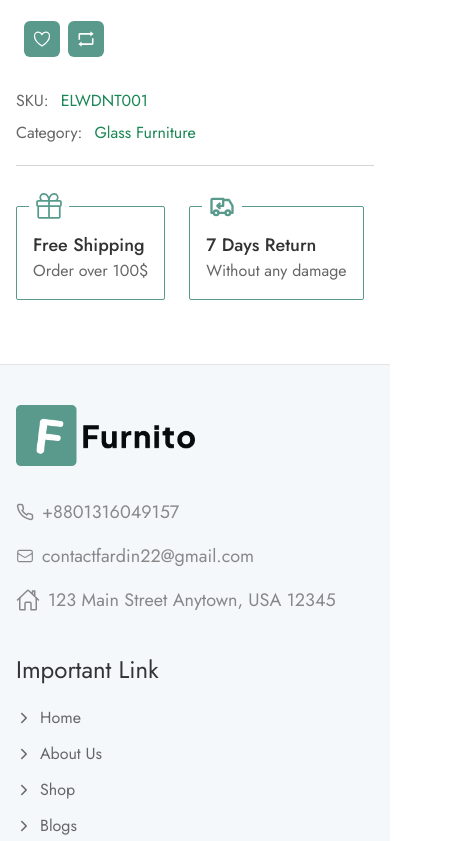
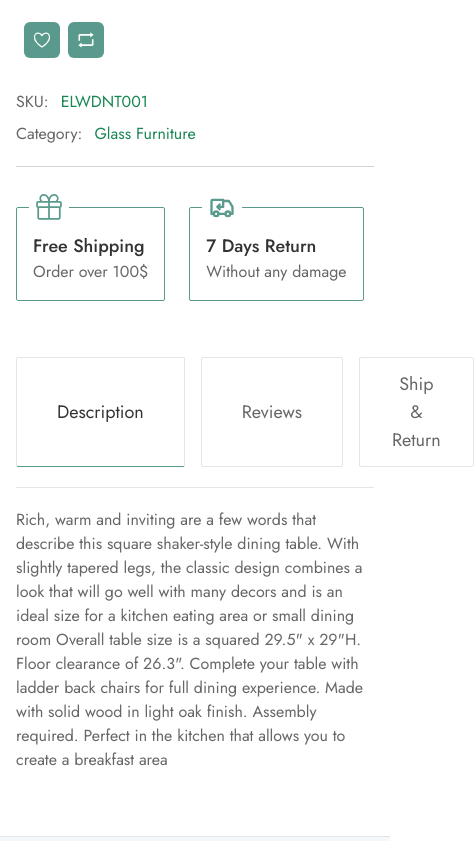
Before and after one commit to devfardin/furniture-Ecommerce-website, a React (Vite) app: page /shop/single in a window 390 px wide. Shown: the part 1156-1997 px from the top of the page, 474 px wide, since content can reach past the window. Built offline with nearby package versions, Linux system fonts and the light colour scheme.

Commit message:
header update

```diff
--- a/src/components/HeaderFooter/Header.jsx
+++ b/src/components/HeaderFooter/Header.jsx
@@ -37,17 +37,17 @@ const Header = () => {
     }
   ]
   return (
-  <div className='!bg-white relative z-20  mx-auto '>
+  <div className='!bg-white w-full top-0 z-50 border-b border-neutral-200   mx-auto '>
     <div>
     <div className=' max-w-[2520px] mx-auto xl:px-20 md:px-10 sm:px-2 px-4
-    flex relative bg-white z-20 top-0 left-0 justify-between  items-center py-5 xl:py-8'>
+    flex relative bg-white  top-0 left-0 justify-between  items-center py-5 xl:py-'>
       {/* Logo  */}
       <div className='w-[120px] md:w-[150px] lg:w-[150px] xl:w-[200px]'>
         <img className='w-full' src={logo} alt="Website Logo" />
       </div>
 
       {/* Website Menu and logos*/}
-      <div className='flex justify-between overflow-hidden bg-white '>
+      <div className='flex justify-between  bg-white '>
 
         <div className='lg:flex justify-between items-center gap-10 hidden relative '>
           {/* Menu Items */}
@@ -94,17 +94,31 @@ const Header = () => {
            <div className='p-3.5 relative lg:p-4 hover:bg-primary duration-300 transition-all group bg-neutral-200'>
            <Link to='/'>
             <BsCart2 className='text-xl !z-10 group-hover:text-white duration-300 transition-all'/>
-            <span className="absolute -right-0 top-0.5 flex h-[20px] w-[20px] items-center justify-center rounded-full bg-primary text-center text-[11px] text-white ">12</span>
+
+            <span className="absolute right-0 top-0.5 flex h-[20px] w-[20px] items-center justify-center rounded-full bg-primary text-center text-[11px] text-white ">12</span>
             </Link>
            </div>
 
            {/* Compire Icons */}
-           <div className='p-3.5  lg:p-4 hover:bg-primary duration-300 transition-all group bg-neutral-200'>
+
+          <div className='group'>
+          <div className='p-3.5 lg:p-4 hover:bg-primary duration-300 transition-all bg-neutral-200'>
            <Link to='/'>
             <TfiUser className='text-xl group-hover:text-white duration-300 transition-all'/>
-
             </Link>
            </div>
+
+             {/* Hover Menu */}
+           <div className='absolute top-[90px] group-hover:!block ease-in group-hover:top-[52px]
+           hidden duration-500 right-0 z-30 bg-neutral-100 p-5 w-[150px]'>
+            <div className='flex flex-col items-center justify-center gap-2'>
+              <Link to='/login'>Login</Link>
+              <Link to='./register'>Register</Link>
+            </div>
+          </div>
+          </div>
+
+
 
            </div>
         </div>
--- a/src/components/HeaderFooter/MobileMenu.jsx
+++ b/src/components/HeaderFooter/MobileMenu.jsx
@@ -6,8 +6,8 @@ const MobileMenu = ({ isOpenMenu, menuItems }) => {
     <div>
       {
         <div
-          className={` w-full ${isOpenMenu ? 'top-20' : '-top-[410px]'} z-0 bg-bg
-           absolute  transition-all left-0 duration-500 ease-in py-7 px-5 rounded `}
+          className={` w-full ${isOpenMenu ? 'top-20' : '-top-[410px]'} z-10 bg-bg
+             transition-all left-0 duration-500 ease-in py-7 px-5  absolute`}
         >
           <ul className='flex flex-col gap-4 justify-center'>
             {
--- /dev/null
+++ b/src/pages/SinglePage/Description.jsx
@@ -0,0 +1,10 @@
+import React from 'react'
+
+const Description = ({text}) => {
+  return (
+    <p className='text-base font-normal text-pera'>
+        {text}
+    </p>
+  )
+}
+export default Description
--- /dev/null
+++ b/src/pages/SinglePage/ProductDetailTab.jsx
@@ -0,0 +1,44 @@
+import { Tab } from '@headlessui/react'
+import Description from './Description'
+const ProductDetailTab = () => {
+    function classNames(...classes) {
+        return classes.filter(Boolean).join(' ')
+    }
+
+    return (
+        <Tab.Group>
+            <Tab.List className="flex gap-4 max-w-xl mx-auto">
+                <Tab className={({ selected }) =>
+                    classNames('py-3 text-lg rounded-sm  font-normal px-10 border border-neutral-200',
+                        'outline-none focus:outline-none ',
+                        selected ? 'border-b border-b-primary text-heading transition-all duration-200' : 'text-[#666666]')}>Description</Tab>
+                <Tab className={({ selected }) =>
+                    classNames('py-3 text-lg rounded-sm  font-normal px-10 border border-neutral-200',
+                        'outline-none focus:outline-none ',
+                        selected ? 'border-b border-b-primary text-heading transition-all duration-200' : 'text-[#666666]')}>Reviews</Tab>
+                <Tab className={({ selected }) =>
+                    classNames('py-3 text-lg rounded-sm  font-normal px-8 border border-neutral-200',
+                        'outline-none focus:outline-none ',
+                        selected ? 'border-b border-b-primary text-heading transition-all duration-200' : 'text-[#666666]')}> Ship & Return</Tab>
+            </Tab.List>
+            <div className='border-b border-neutral-200 w-full my-5'></div>
+            <Tab.Panels>
+                <Tab.Panel>
+                    <Description text='Rich, warm and inviting are a few words that describe this square shaker-style dining table. With slightly tapered legs, the classic design combines a look that will go well with many decors and is an ideal size for a kitchen eating area or small dining room
+                    Overall table size is a squared 29.5" x 29"H. Floor clearance of 26.3".
+                    Complete your table with ladder back chairs for full dining experience.
+                    Made with solid wood in light oak finish. Assembly required. Perfect in the kitchen that allows you to create a breakfast area'/>
+                </Tab.Panel>
+                <Tab.Panel>
+                    Reviews
+                </Tab.Panel>
+                <Tab.Panel>
+                    <Description text="You can exchange any product in your order up to 30 days after delivery. Shipping on your first exchange for any item is free of charge. If you decide to exchange that item again (i.e. more than once) you will be responsible for any forward and return shipping fees.
+                    Please note: All exchanges must be made with the original Article packaging. If you don't have the original packaging on hand, there is an additional $50 repackaging fee per item."/>
+                </Tab.Panel>
+            </Tab.Panels>
+        </Tab.Group>
+    )
+}
+
+export default ProductDetailTab
--- a/src/pages/SinglePage/ShopSingle.jsx
+++ b/src/pages/SinglePage/ShopSingle.jsx
@@ -8,6 +8,7 @@ import { AiOutlineRetweet } from 'react-icons/ai'
 import SingleUserInfo from '../../components/shared/SingleUserInfo'
 import { GoGift } from 'react-icons/go'
 import { TbTruckReturn } from 'react-icons/tb'
+import ProductDetailTab from './ProductDetailTab'
 const ShopSingle = () => {
     const [productQuantity, setProductQuantity] = useState(1)
     console.log(productQuantity);
@@ -92,6 +93,9 @@ const ShopSingle = () => {
 
                     </div>
                 </div>
+                <div className='mt-14'>
+                    <ProductDetailTab/>
+                </div>
             </Container>
         </div>
     )
```
